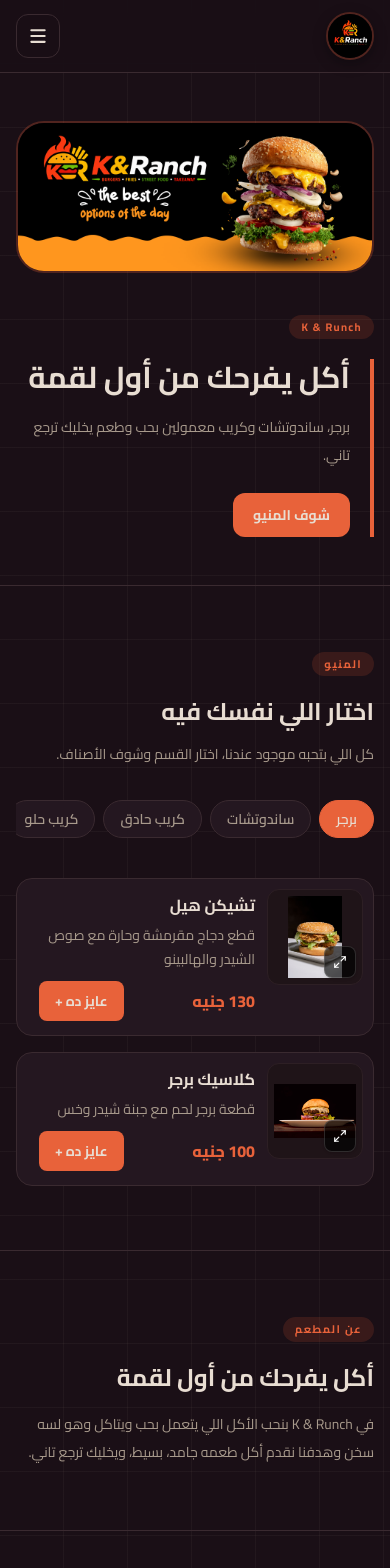
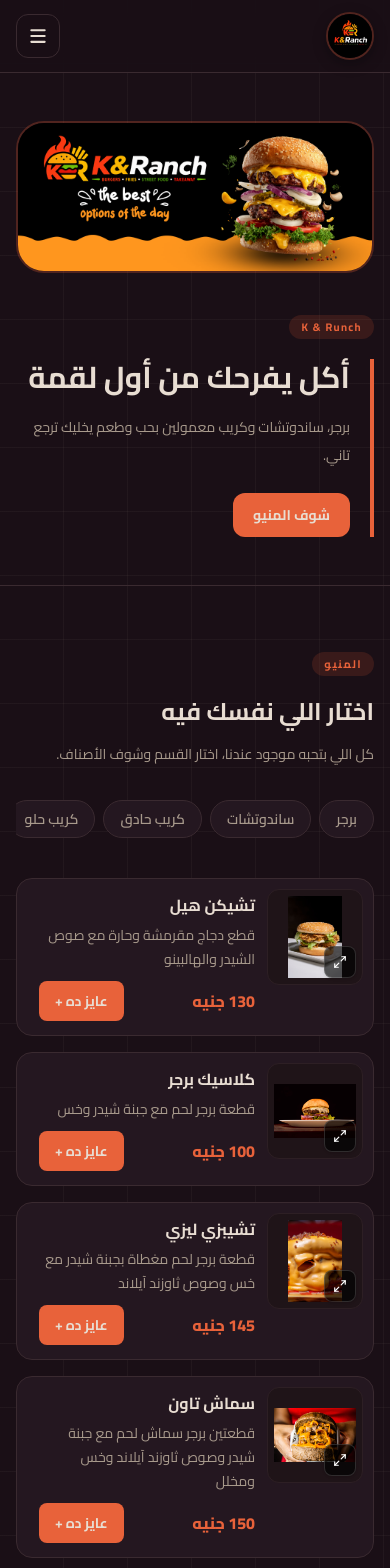
Before and after one commit to Youssef1796x/paid-project, a Next.js app: page / in a window 390 px wide. Shown: the top 1568 px of the page. Built offline with nearby package versions, Linux system fonts and the light colour scheme.

Commit message:
Make menu mobile-first with all items visible by default

```diff
--- a/src/components/Menu.tsx
+++ b/src/components/Menu.tsx
@@ -5,17 +5,13 @@
 import CartSummary from "@/src/components/CartSummary";
 import MenuItemCard from "@/src/components/MenuItemCard";
 
-const previewItemIds = new Set([
-  "chicken-hill",
-  "classic-burger",
-  "golden-strips",
-  "king-smoked",
-  "nutella-boom",
-]);
+const mixedMenuItems = menuCategories.flatMap((category) =>
+  menuItems.filter((item) => item.category === category.id),
+);
 
 export default function Menu() {
   const [quantities, setQuantities] = useState<Record<string, number>>({});
-  const [activeCategoryId, setActiveCategoryId] = useState(menuCategories[0]?.id ?? "");
+  const [activeCategoryId, setActiveCategoryId] = useState<string | null>(null);
 
   const updateQuantity = (itemId: string, change: number) => {
     setQuantities((current) => {
@@ -32,10 +28,9 @@
     (category) => category.id === activeCategoryId,
   );
 
-  const activeCategoryItems = menuItems.filter(
-    (item) =>
-      item.category === activeCategoryId && previewItemIds.has(item.id),
-  );
+  const visibleItems = activeCategoryId
+    ? menuItems.filter((item) => item.category === activeCategoryId)
+    : mixedMenuItems;
 
   return (
     <section
@@ -83,10 +78,9 @@
           })}
         </div>
 
-        <div className="mt-8" role="tabpanel" aria-label={activeCategory?.name}>
-          {activeCategoryItems.length > 0 ? (
+        <div className="mt-8" role="tabpanel" aria-label={activeCategory?.name ?? "كل الأصناف"}>
           <div className="grid gap-4">
-              {activeCategoryItems.map((item) => (
+            {visibleItems.map((item) => (
               <MenuItemCard
                 key={item.id}
                 item={item}
@@ -97,16 +91,6 @@
               />
             ))}
           </div>
-          ) : (
-            <div className="rounded-2xl border border-dashed border-(--line) bg-(--surface-tint) px-4 py-10 text-center">
-              <h3 className="text-base font-bold text-(--ink)">
-                {activeCategory?.name}
-              </h3>
-              <p className="mt-2 text-sm text-(--ink-soft)">
-                القسم موجود، والأصناف هتتضاف هنا.
-              </p>
-            </div>
-          )}
         </div>
       </div>
 
```
Lines whose indentation alone changed are shown as unchanged.
